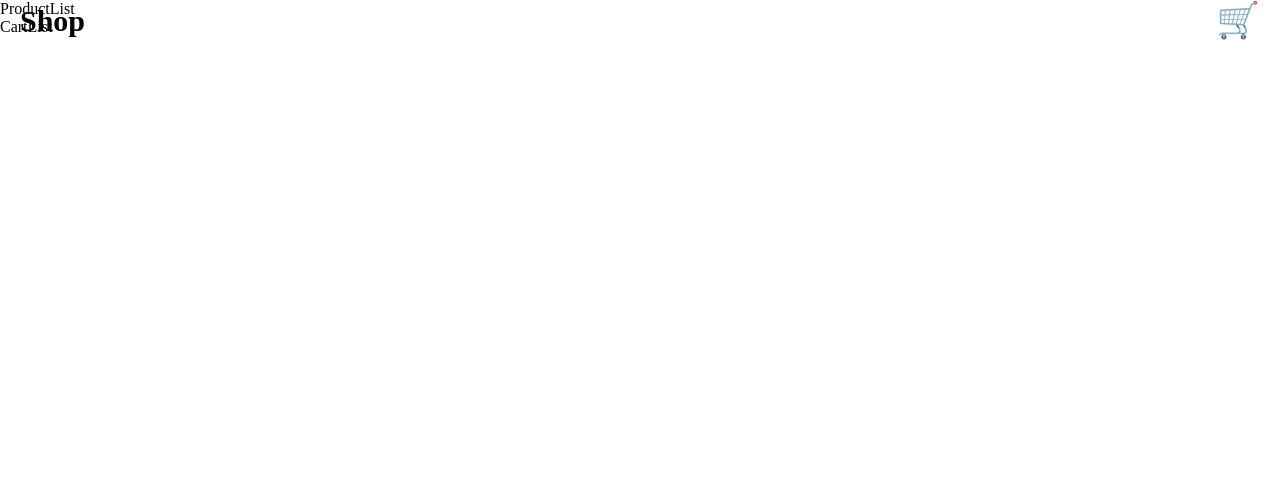
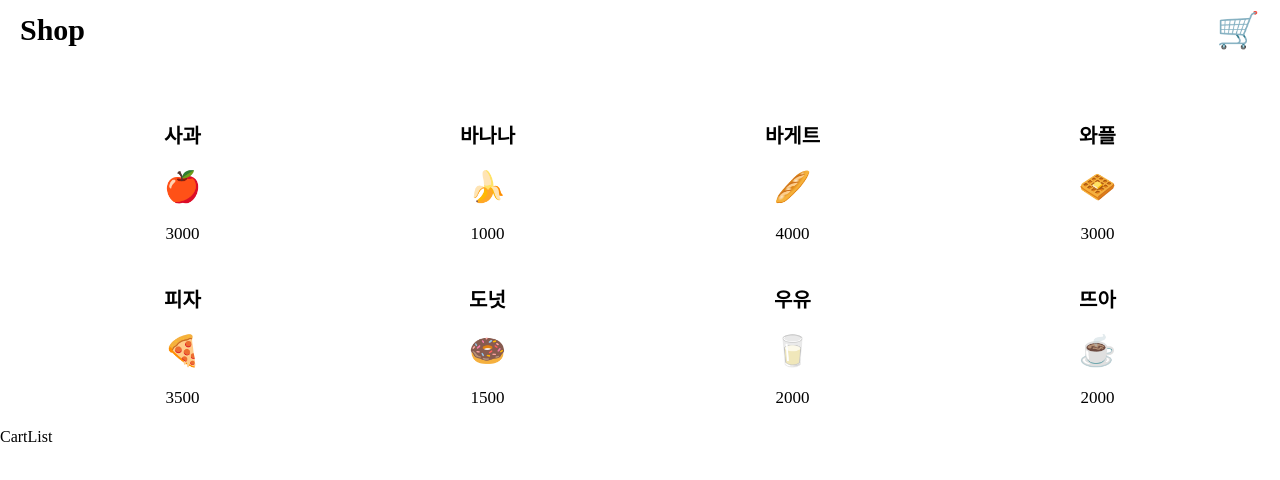
Before and after one commit to dain9812/shopping-cart, a React (Create React App) app: page / in a window 1280 px wide. Shown: the top 480 px of the page. Built offline with nearby package versions, Linux system fonts and the light colour scheme.

Commit message:
feat: 상품  UI 개발

```diff
--- a/src/App.js
+++ b/src/App.js
@@ -4,11 +4,11 @@ import ProductList from "./components/ProductList";
 
 const App = () => {
   return (
-    <div>
+    <>
       <Nav />
       <ProductList />
       <CartList />
-    </div>
+    </>
   );
 };
 
--- a/src/components/Nav.jsx
+++ b/src/components/Nav.jsx
@@ -5,6 +5,7 @@ const Container = styled.nav`
   position: fixed;
   left: 0;
   right: 0;
+  top: 0;
 `;
 
 const Inner = styled.div`
@@ -12,6 +13,7 @@ const Inner = styled.div`
   justify-content: space-between;
   align-items: center;
   padding: 0 20px;
+  height: 60px;
 `;
 
 const Logo = styled.h1`
--- a/src/components/ProductList.jsx
+++ b/src/components/ProductList.jsx
@@ -1,7 +1,89 @@
-import React from "react";
+import React, { useEffect, useState } from "react";
+import ProductListItem from "./ProductListItem";
+import styled from "styled-components";
+
+const list = [
+  {
+    id: 1,
+    product: "🍎",
+    name: "사과",
+    price: 3000,
+  },
+  {
+    id: 2,
+    product: "🍌",
+    name: "바나나",
+    price: 1000,
+  },
+  {
+    id: 3,
+    product: "🥖",
+    name: "바게트",
+    price: 4000,
+  },
+  {
+    id: 4,
+    product: "🧇",
+    name: "와플",
+    price: 3000,
+  },
+  {
+    id: 5,
+    product: "🍕",
+    name: "피자",
+    price: 3500,
+  },
+  {
+    id: 6,
+    product: "🍩",
+    name: "도넛",
+    price: 1500,
+  },
+  {
+    id: 7,
+    product: "🥛",
+    name: "우유",
+    price: 2000,
+  },
+  {
+    id: 8,
+    product: "☕️",
+    name: "뜨아",
+    price: 2000,
+  },
+];
+
+const Container = styled.div`
+  padding: 0 30px;
+`;
+
+const ListUl = styled.ul`
+  display: flex;
+  flex-wrap: wrap;
+  padding-top: 100px;
+`;
 
 const ProductList = () => {
-  return <div>ProductList</div>;
+  const [products, setProducts] = useState([]);
+
+  useEffect(() => {
+    setProducts(list);
+  }, []);
+
+  return (
+    <Container>
+      {
+        <ListUl>
+          {products &&
+            products.map((item) => (
+              <ProductListItem key={item.id} item={item}>
+                {item.name}
+              </ProductListItem>
+            ))}
+        </ListUl>
+      }
+    </Container>
+  );
 };
 
 export default ProductList;
--- /dev/null
+++ b/src/components/ProductListItem.jsx
@@ -0,0 +1,44 @@
+import React from "react";
+import styled from "styled-components";
+
+const Item = styled.li`
+  width: 25%;
+  display: flex;
+  flex-direction: column;
+  justify-content: center;
+  align-items: center;
+  min-height: 100px;
+  box-sizing: border-box;
+  cursor: pointer;
+  padding: 20px 0;
+  &:hover {
+    background: #eee;
+  }
+`;
+
+const Name = styled.span`
+  font-size: 20px;
+  font-weight: bold;
+  padding-bottom: 20px;
+`;
+
+const Product = styled.span`
+  font-size: 30px;
+  padding-bottom: 20px;
+`;
+
+const Price = styled.span`
+  font-size: 17px;
+`;
+
+const ProductListItem = ({ item }) => {
+  return (
+    <Item>
+      <Name>{item.name}</Name>
+      <Product>{item.product}</Product>
+      <Price>{item.price}</Price>
+    </Item>
+  );
+};
+
+export default ProductListItem;
--- a/src/index.css
+++ b/src/index.css
@@ -2,3 +2,9 @@
   margin: 0;
   padding: 0;
 }
+
+ul,
+li,
+a {
+  list-style: none;
+}
```
